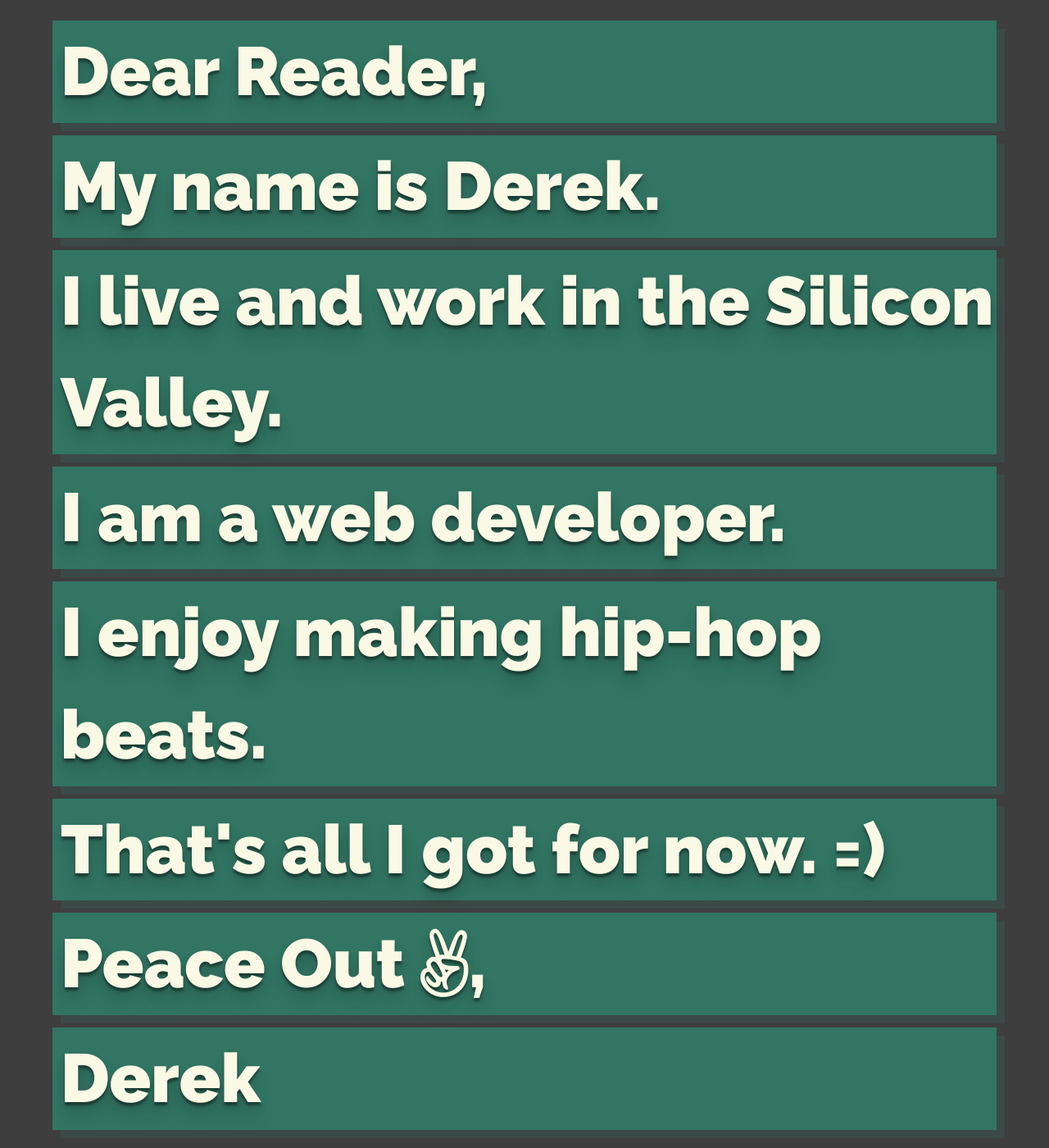
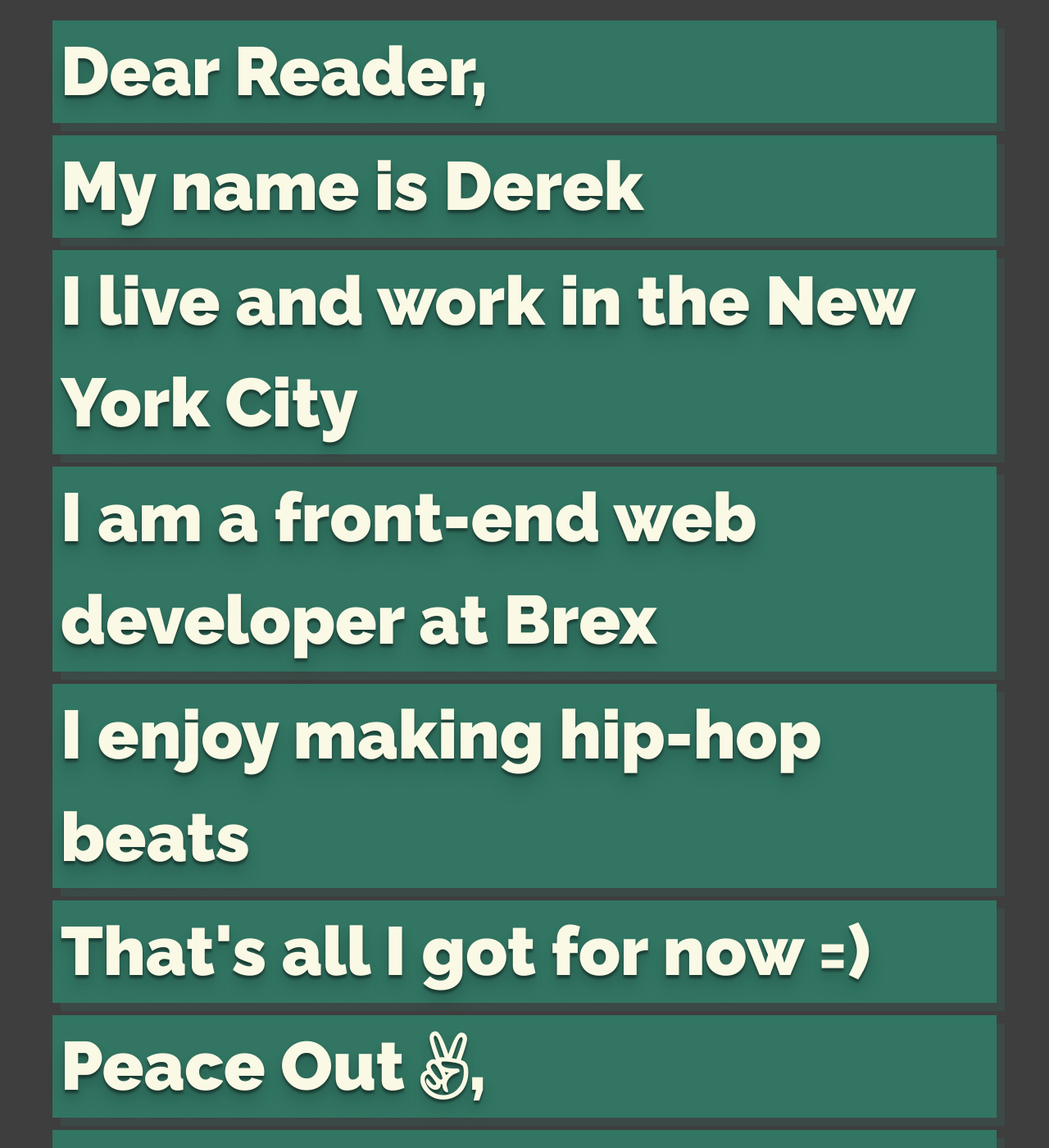
Before and after one commit to rundmt/rundmt.github.com, a Jekyll site: the page built from index.html, in a window 1280 px wide and 1400 px high. Shown: the whole window at 82% size. Built offline with Jekyll 4.4.1, drawn with Linux system fonts in a browser that asks for light colours; nearby versions of some CDN libraries.

Commit message:
fix layout

```diff
--- a/index.html
+++ b/index.html
@@ -5,11 +5,11 @@ layout: default
 <section class="main-section">
   <div class="personal-info">
     <h1>Dear Reader,</h1>
-    <h1>My name is Derek.</h1>
-    <h1>I live and work in the Silicon Valley.</h1>
-    <h1>I am a web developer.</h1>
-    <h1>I enjoy making hip-hop beats.</h1>
-    <h1>That's all I got for now. =)</h1>
+    <h1>My name is Derek</h1>
+    <h1>I live and work in the New York City</h1>
+    <h1>I am a front-end web developer at Brex</h1>
+    <h1>I enjoy making hip-hop beats</h1>
+    <h1>That's all I got for now =)</h1>
     <h1>Peace Out <i class="fa fa-angellist"></i>,</h1>
     <h1>Derek</h1>
     <div class="nav">
@@ -26,31 +26,26 @@ layout: default
       </ul>
       <ul class="social-links">
         <li class="list-item-inline">
-          <a href="mailto:derekmtor@gmail.com" class="btn btn-default btn-lg" id="contact-email"><i class="fa fa-envelope-square fa-fw"></i> <span class="network-name"></span></a>
+          <a href="https://twitter.com/derektorq" class="btn btn-default btn-lg" id="contact-twitter"><i
+              class="fa fa-twitter fa-fw"></i> <span class="network-name"></span></a>
         </li>
         <li class="list-item-inline">
-          <a href="https://www.facebook.com/derekmtor" class="btn btn-default btn-lg" id="contact-facebook"><i class="fa fa-facebook fa-fw"></i> <span class="network-name"></span></a>
+          <a href="https://instagram.com/derektorq" class="btn btn-default btn-lg" id="contact-instagram"><i
+              class="fa fa-instagram fa-fw"></i> <span class="network-name"></span></a>
         </li>
         <li class="list-item-inline">
-          <a href="https://twitter.com/derektorq" class="btn btn-default btn-lg" id="contact-twitter"><i class="fa fa-twitter fa-fw"></i> <span class="network-name"></span></a>
+          <a href="https://linkedin.com/in/derektor" class="btn btn-default btn-lg" id="contact-linkedin"><i
+              class="fa fa-linkedin fa-fw"></i> <span class="network-name"></span></a>
         </li>
         <li class="list-item-inline">
-          <a href="https://instagram.com/derektorq" class="btn btn-default btn-lg" id="contact-instagram"><i class="fa fa-instagram fa-fw"></i> <span class="network-name"></span></a>
+          <a href="https://github.com/rundmt" class="btn btn-default btn-lg" id="contact-github"><i
+              class="fa fa-github fa-fw"></i> <span class="network-name"></span></a>
         </li>
         <li class="list-item-inline">
-          <a href="https://linkedin.com/in/derektor" class="btn btn-default btn-lg" id="contact-linkedin"><i class="fa fa-linkedin fa-fw"></i> <span class="network-name"></span></a>
-        </li>
-        <li class="list-item-inline">
-          <a href="https://github.com/rundmt" class="btn btn-default btn-lg" id="contact-github"><i class="fa fa-github fa-fw"></i> <span class="network-name"></span></a>
-        </li>
-        <li class="list-item-inline">
-          <a href="https://soundcloud.com/derektorq" class="btn btn-default btn-lg" id="contact-soundcloud"><i class="fa fa-soundcloud fa-fw"></i> <span class="network-name"></span></a>
-        </li>
-        <li class="list-item-inline">
-          <a href="http://codepen.io/derektorq/" class="btn btn-default btn-lg" id="contact-codepen"><i class="fa fa-codepen fa-fw"></i> <span class="network-name"></span></a>
+          <a href="https://soundcloud.com/derektorq" class="btn btn-default btn-lg" id="contact-soundcloud"><i
+              class="fa fa-soundcloud fa-fw"></i> <span class="network-name"></span></a>
         </li>
       </ul>
     </div>
   </div>
-
 </section>
```
